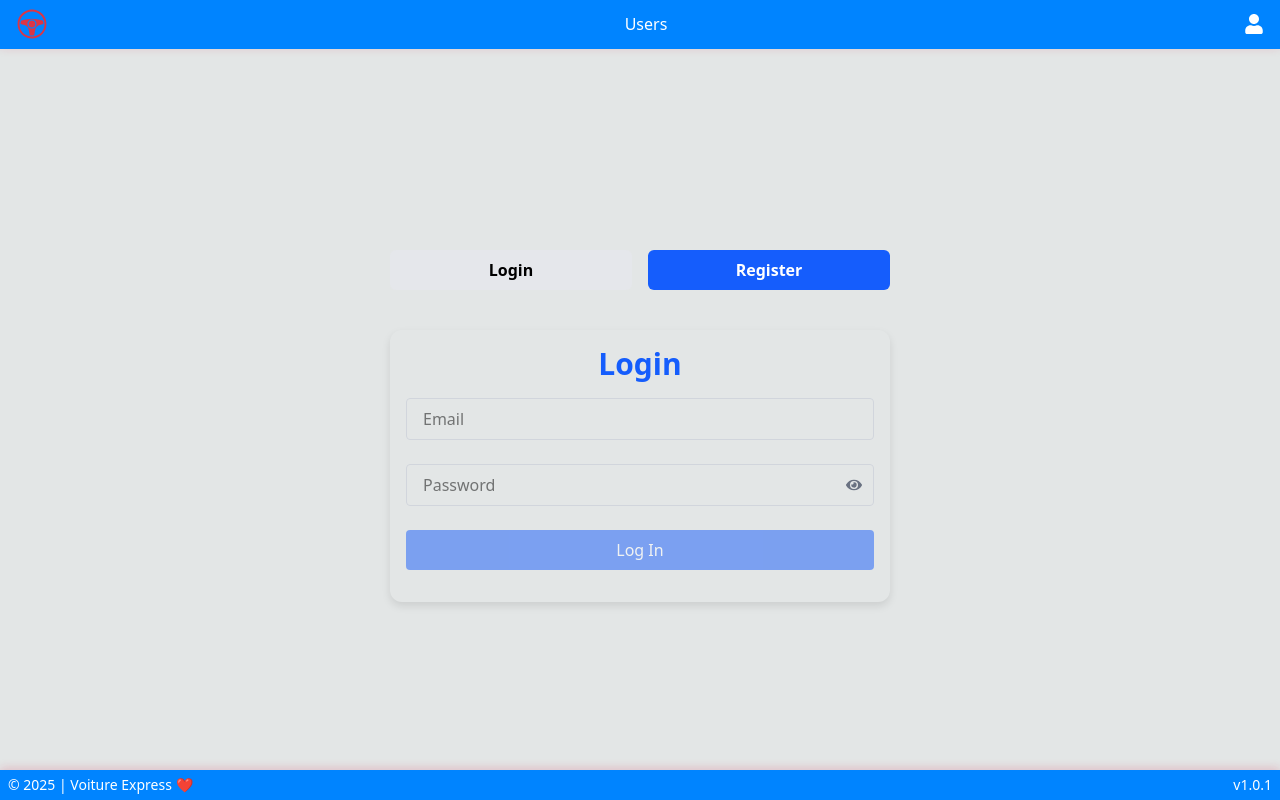
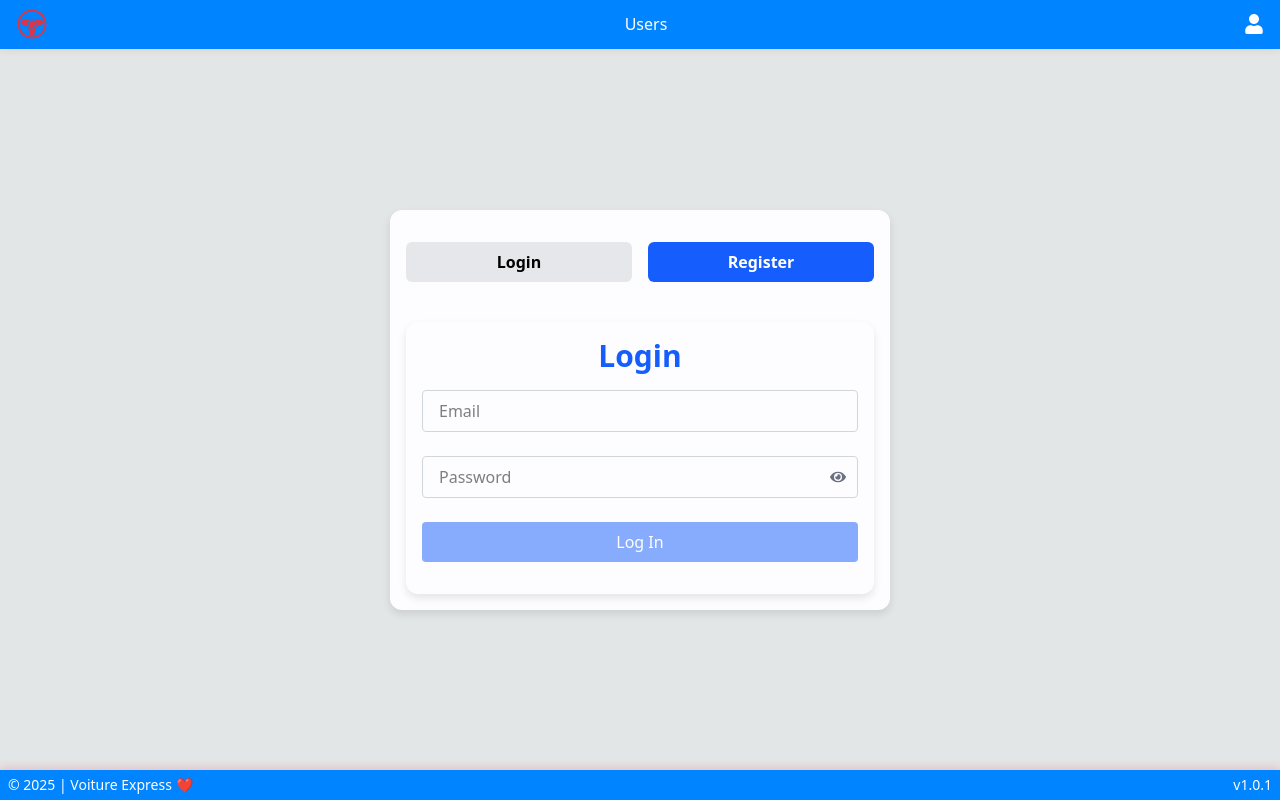
Before and after one commit to mtoanp/voiture-express, a React (Vite) app: page /auth in a window 1280 px wide. Built offline with nearby package versions, Linux system fonts and the light colour scheme.

Commit message:
feat(style): style auth-layout

```diff
--- a/src/features/auth/auth-layout.scss
+++ b/src/features/auth/auth-layout.scss
@@ -1,8 +1,10 @@
 .auth-layout {
     // background-color: black;
+    // background-color: #080710;
     .auth {
         $size: 100px;
         width: 500px;
+        background-color: #fdfdff;
         .background {
             width: 500px;
             height: 300px;
@@ -26,7 +28,7 @@
                 &:last-child {
                     background: linear-gradient(to right, #ff512f, #f09819);
                     right: -40px;
-                    top: 280px;
+                    top: 380px;
                 }
             }
         }
@@ -39,7 +41,7 @@
             z-index: 1 !important;
 
             width: 100%;
-            margin: 2rem auto;
+            margin: 1rem auto;
             display: flex;
             justify-content: space-between;
             gap: 1rem;
--- a/src/features/auth/auth-layout.tsx
+++ b/src/features/auth/auth-layout.tsx
@@ -9,7 +9,7 @@ const AuthLayout = () => {
 
   return (
     <div className="auth-layout h-full flex flex-col items-center justify-center">
-      <div className="auth relative">
+      <div className="auth card relative">
         {/* background */}
         {/* <div className="background">
           <div className="shape"></div>
```
